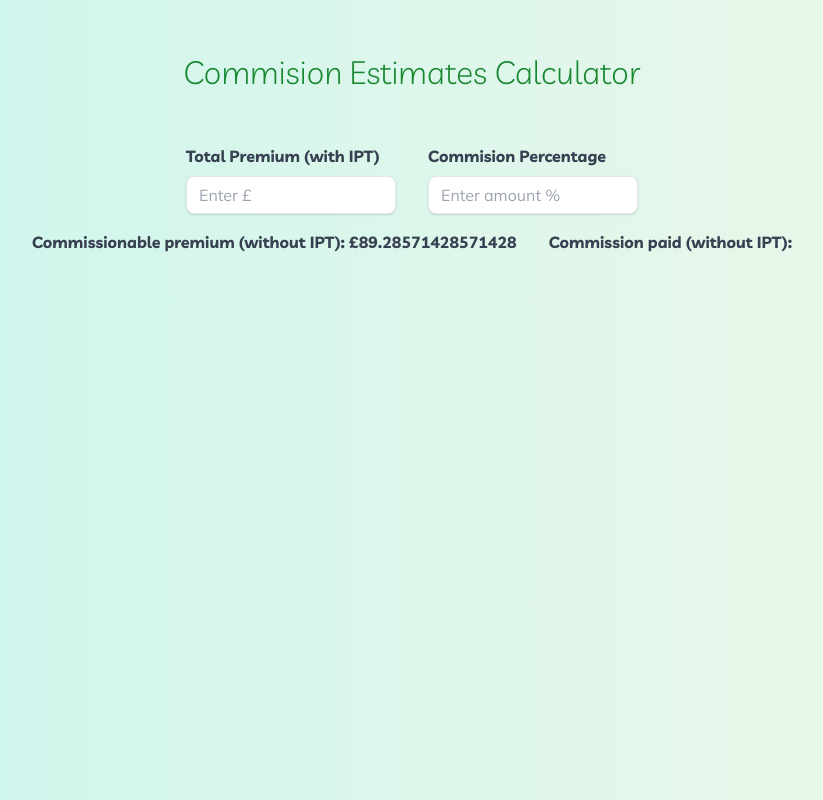
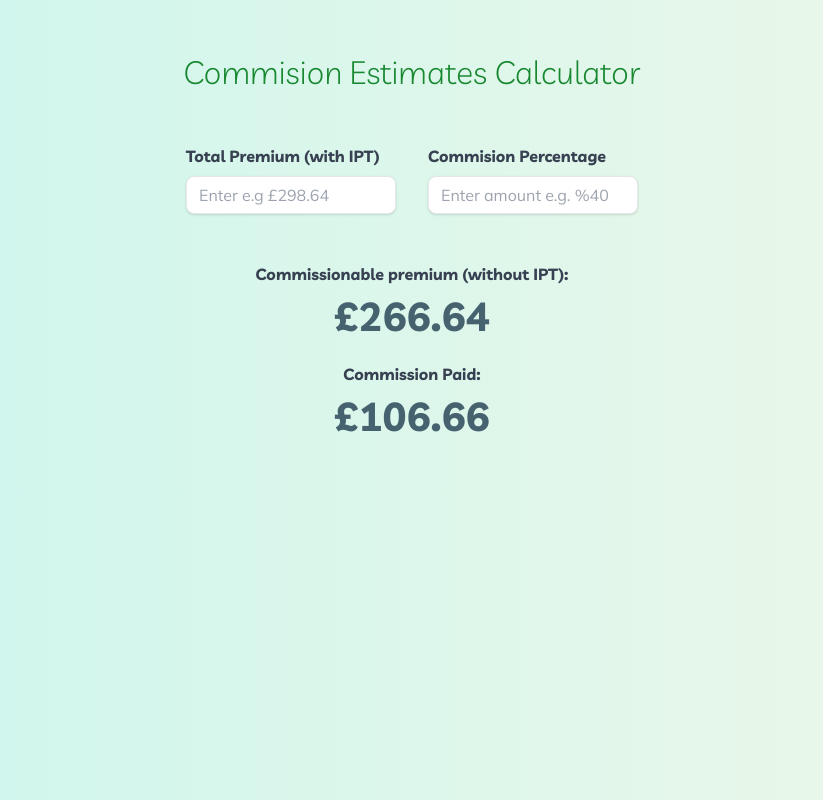
Before and after one commit to chsagency/lv-commission-working-out-fe, a React (Vite) app: page / in a window 1280 px wide. Shown: the whole page, without its empty margins (228-1051 px from the left). Built offline with nearby package versions, Linux system fonts and the light colour scheme.

Commit message:
Logic work and styling

```diff
--- a/src/App.jsx
+++ b/src/App.jsx
@@ -10,7 +10,7 @@ import { useState } from "react";
 // const labels = ["Year 1", "Year 2", "Year 3", "Year 4", "Year 5"];
 
 function App() {
-  const [totalpremium, setTotalPremium] = useState(100);
+  const [totalpremium, setTotalPremium] = useState(298.64);
   const [commissionPercentage, setCommissionPercentage] = useState(40);
   // const [yearlyMortgages, setYearlyMortgages] = useState(100);
   // const [conversionRate, setConversionRate] = useState(75);
@@ -26,8 +26,8 @@ function App() {
   // const retentionRate = result.acf.retention_rate;
   // const howThisIsCalculatedDesc = result.acf.how_is_this_calculated_description;
 
-  const withoutIPT = totalpremium / 1.12;
-  const commissionAmount = withoutIPT / 100 * commissionPercentage;
+  const withoutIPT = Math.round((totalpremium / 1.12) * 100) / 100;
+  const commissionPaid = Math.round((withoutIPT / 100 * commissionPercentage) * 100) / 100;
 
   return (
     <div className="App">
@@ -46,9 +46,17 @@ function App() {
             </label>
             <input
               className="shadow appearance-none border rounded-lg w-full py-2 px-3 text-neutral-400 leading-tight focus:outline-none focus:shadow-outline mulish-regular"
-              id="commission"
+              id="totalpremium"
               type="text"
-              placeholder="Enter £"
+              placeholder="Enter e.g £298.64"
+              onChange={(totalpremium) => {
+                console.log(totalpremium.target.value);
+                setTotalPremium(
+                  totalpremium.target.value !== ""
+                    ? totalpremium.target.value
+                    : 298.64
+                );
+              }}
             />
           </div>
           <div className="min-w-inputBox">
@@ -60,24 +68,46 @@ function App() {
             </label>
             <input
               className="shadow appearance-none border rounded-lg w-full py-2 px-3 text-neutral-400 leading-tight focus:outline-none focus:shadow-outline mulish-regular"
-              id="yearlymortgages"
+              id="commissionpercentage"
               type="number"
               min="0"
               max="100"
-              placeholder="Enter amount %"
+              placeholder="Enter amount e.g. %40"
+              onChange={(commissionpercentage) => {
+                console.log(commissionpercentage.target.value);
+                setCommissionPercentage(
+                  commissionpercentage.target.value !== ""
+                    ? commissionpercentage.target.value
+                    : 40
+                );
+              }}
             />
           </div>
         </form>
 
+        <div className="flex justify-center gap-8 flex-col md:flex-row mt-12">
+          <div className="text-center">
+            <h2 className="livvic-bold text-gray-700">
+              Commissionable premium (without IPT):
+            </h2>
+
+            <p className="livvic-bold text-earnings text-lv-slate-blue">
+              £{withoutIPT}
+            </p>
+          </div>
+        </div>
+
         <div className="flex justify-center gap-8 flex-col md:flex-row mt-4">
-          <h2 className="livvic-bold text-gray-700">
-            Commissionable premium (without IPT): £{withoutIPT}
-          </h2>
+          <div className="text-center">
+            <h2 className="livvic-bold text-gray-700">Commission Paid:</h2>
 
-          <h2 className="livvic-bold text-gray-700">
-            Commission paid (without IPT):
-          </h2>
+            <p className="livvic-bold text-earnings text-lv-slate-blue">
+              £{commissionPaid}
+            </p>
+          </div>
         </div>
+
+
       </div>
     </div>
   );
```
